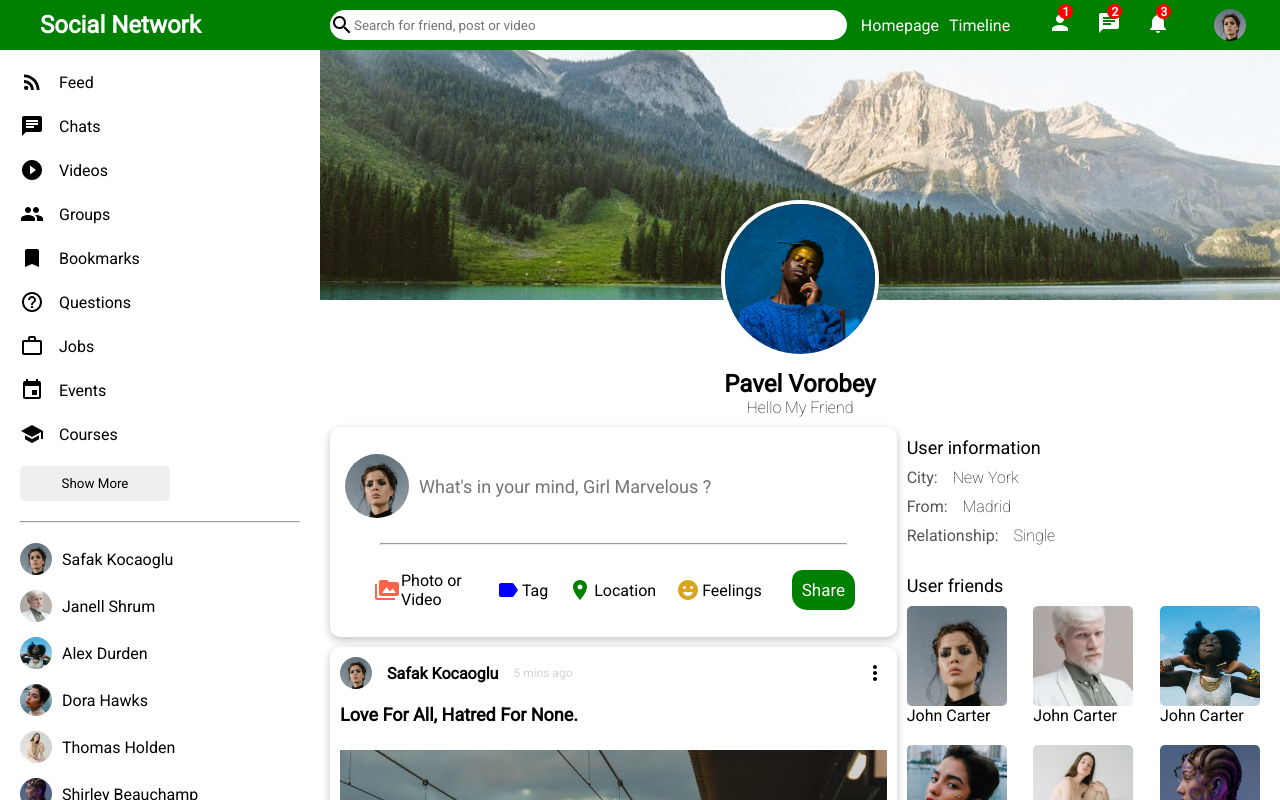
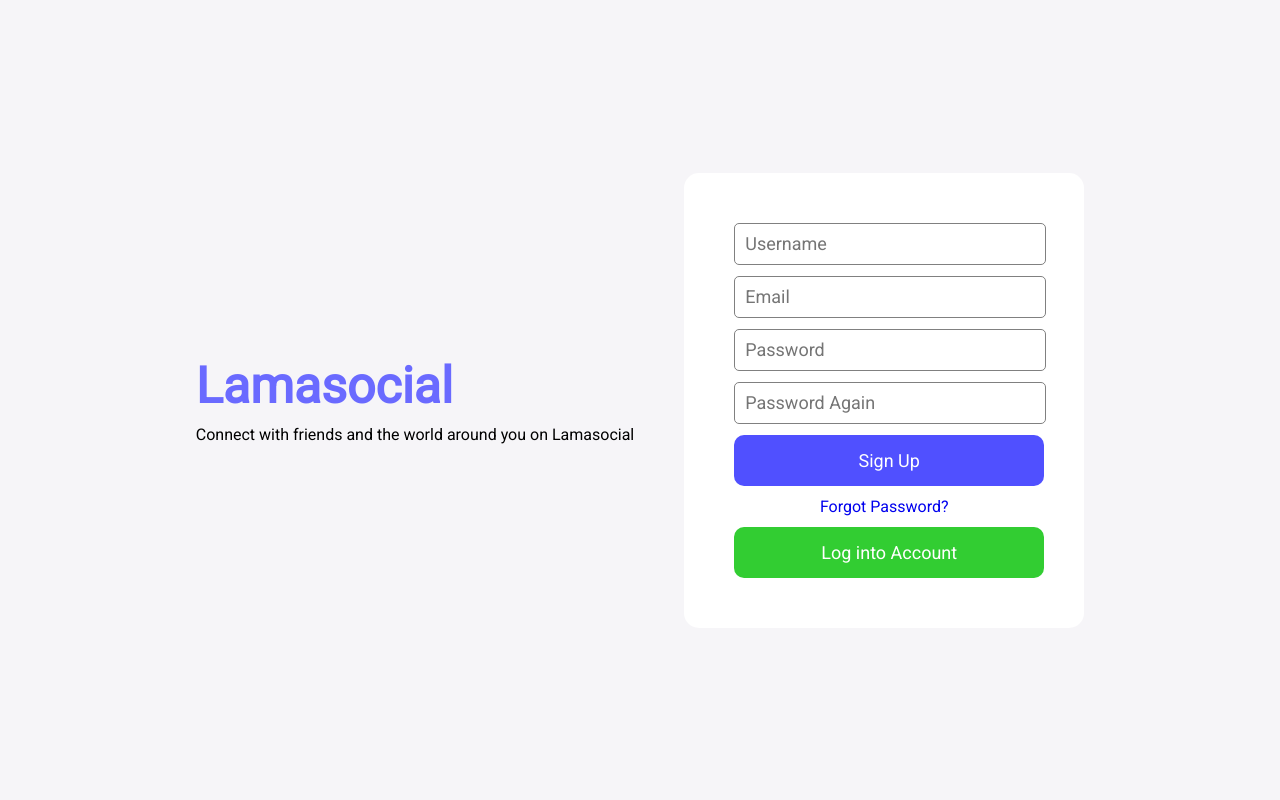
Before and after one commit to virtuozv/miniprojectsreact, a React (Create React App) app in the folder 3-ui-design-sn/: page / in a window 1280 px wide. Shown: the top 800 px of the page. Built offline with nearby package versions, Linux system fonts and the light colour scheme.

Commit message:
dev login/register

```diff
--- a/3-ui-design-sn/src/App.js
+++ b/3-ui-design-sn/src/App.js
@@ -1,8 +1,10 @@
 import Home from "./pages/home/Home";
 import Profile from "./pages/profile/Profile";
+import Login from "./pages/login/Login";
+import Register from "./pages/register/Register";
 
 function App() {
-  return <Profile />;
+  return <Register />
 }
 
 export default App;
--- /dev/null
+++ b/3-ui-design-sn/src/pages/login/Login.jsx
@@ -0,0 +1,26 @@
+import React from "react";
+import "./login.css";
+
+const Login = () => {
+  return (
+    <div className="containerLogin">
+      <div className="titleContainer">
+        <h1 className="mainTitle">Lamasocial</h1>
+        <span className="descTitle">
+          Connect with friends and the world around you on Lamasocial
+        </span>
+      </div>
+      <div className="formContainer">
+        <input type="text" className="formInput" placeholder="Fasd" />
+        <input type="text" className="formInput" placeholder="Dasf" />
+        <button className="logButton">Log In</button>
+        <a href="#" className="linkPass">
+          Forgot Password?
+        </a>
+        <button className="createButton">Create a New Account</button>
+      </div>
+    </div>
+  );
+};
+
+export default Login;
--- /dev/null
+++ b/3-ui-design-sn/src/pages/login/login.css
@@ -0,0 +1,71 @@
+.containerLogin {
+    background-color: #f6f5f8;
+    height: 100vh;
+    display: flex;
+    align-items: center;
+    justify-content: center;
+    gap: 50px;
+}
+
+.mainTitle {
+    color: rgb(106, 106, 255);
+    font-size: 50px;
+    font-weight: 800;
+    margin-bottom: 10px;
+}
+
+.descTitle {
+    font-weight: 400;
+}
+
+
+.formContainer {
+    display: flex;
+    flex-direction: column;
+    background-color: #fff;
+    padding: 50px;
+    border-radius: 15px;
+    gap: 11px;
+    width: 300px;
+}
+
+.createButton {
+    border-radius: 10px;
+    background-color: limegreen;
+    outline: none;
+    color: white;
+    border: none;
+    padding: 15px 5px;
+    font-size: 18px;
+    width: 310px;
+    cursor: pointer;
+}
+
+.logButton {
+    border-radius: 10px;
+    background-color: rgb(80, 80, 255);
+    outline: none;
+    color: white;
+    border: none;
+    padding:15px 5px;
+    font-size: 18px;
+    width: 310px;
+    cursor: pointer;
+}
+
+.linkPass {
+    text-decoration: none;
+    display: flex;
+    justify-content: center;
+    font-size: 16px;
+}
+
+.formInput {
+    height: 40px;
+    width:  100%;
+    outline: none;
+    border: 1px gray solid;
+    border-radius: 5px;
+    font-size: 18px;
+    padding-left: 10px;
+}
--- /dev/null
+++ b/3-ui-design-sn/src/pages/register/Register.jsx
@@ -0,0 +1,27 @@
+import "./register.css";
+
+const Register = () => {
+  return (
+    <div className="containerLogin">
+      <div className="titleContainer">
+        <h1 className="mainTitle">Lamasocial</h1>
+        <span className="descTitle">
+          Connect with friends and the world around you on Lamasocial
+        </span>
+      </div>
+      <div className="formContainer">
+        <input type="text" className="formInput" placeholder="Username" />
+        <input type="text" className="formInput" placeholder="Email" />
+        <input type="text" className="formInput" placeholder="Password" />
+        <input type="text" className="formInput" placeholder="Password Again" />
+        <button className="logButton">Sign Up</button>
+        <a href="#" className="linkPass">
+          Forgot Password?
+        </a>
+        <button className="createButton">Log into Account</button>
+      </div>
+    </div>
+  );
+};
+
+export default Register;
--- /dev/null
+++ b/3-ui-design-sn/src/pages/register/register.css
@@ -0,0 +1,71 @@
+.containerLogin {
+    background-color: #f6f5f8;
+    height: 100vh;
+    display: flex;
+    align-items: center;
+    justify-content: center;
+    gap: 50px;
+}
+
+.mainTitle {
+    color: rgb(106, 106, 255);
+    font-size: 50px;
+    font-weight: 800;
+    margin-bottom: 10px;
+}
+
+.descTitle {
+    font-weight: 400;
+}
+
+
+.formContainer {
+    display: flex;
+    flex-direction: column;
+    background-color: #fff;
+    padding: 50px;
+    border-radius: 15px;
+    gap: 11px;
+    width: 300px;
+}
+
+.createButton {
+    border-radius: 10px;
+    background-color: limegreen;
+    outline: none;
+    color: white;
+    border: none;
+    padding: 15px 5px;
+    font-size: 18px;
+    width: 310px;
+    cursor: pointer;
+}
+
+.logButton {
+    border-radius: 10px;
+    background-color: rgb(80, 80, 255);
+    outline: none;
+    color: white;
+    border: none;
+    padding:15px 5px;
+    font-size: 18px;
+    width: 310px;
+    cursor: pointer;
+}
+
+.linkPass {
+    text-decoration: none;
+    display: flex;
+    justify-content: center;
+    font-size: 16px;
+}
+
+.formInput {
+    height: 40px;
+    width:  100%;
+    outline: none;
+    border: 1px gray solid;
+    border-radius: 5px;
+    font-size: 18px;
+    padding-left: 10px;
+}
```
